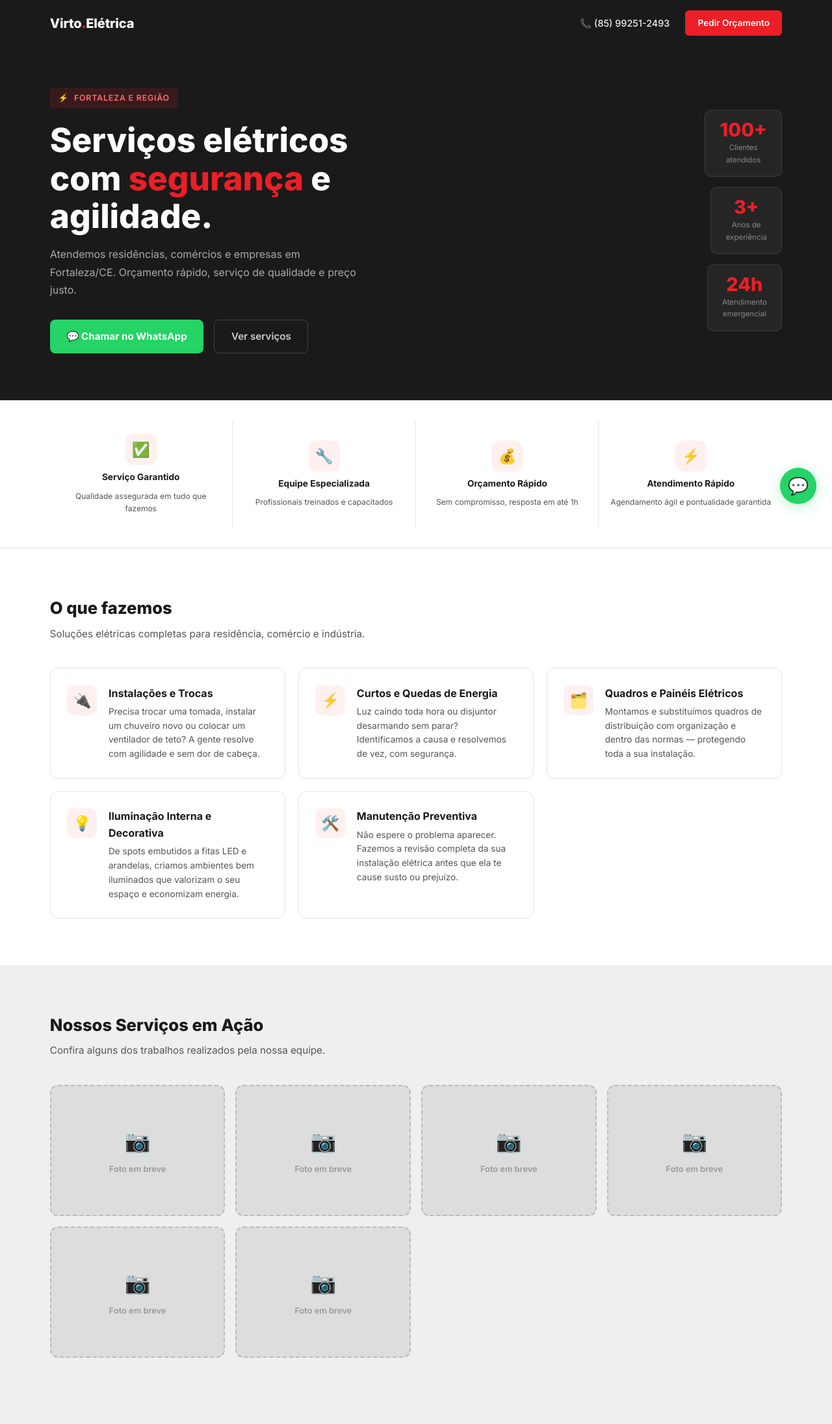
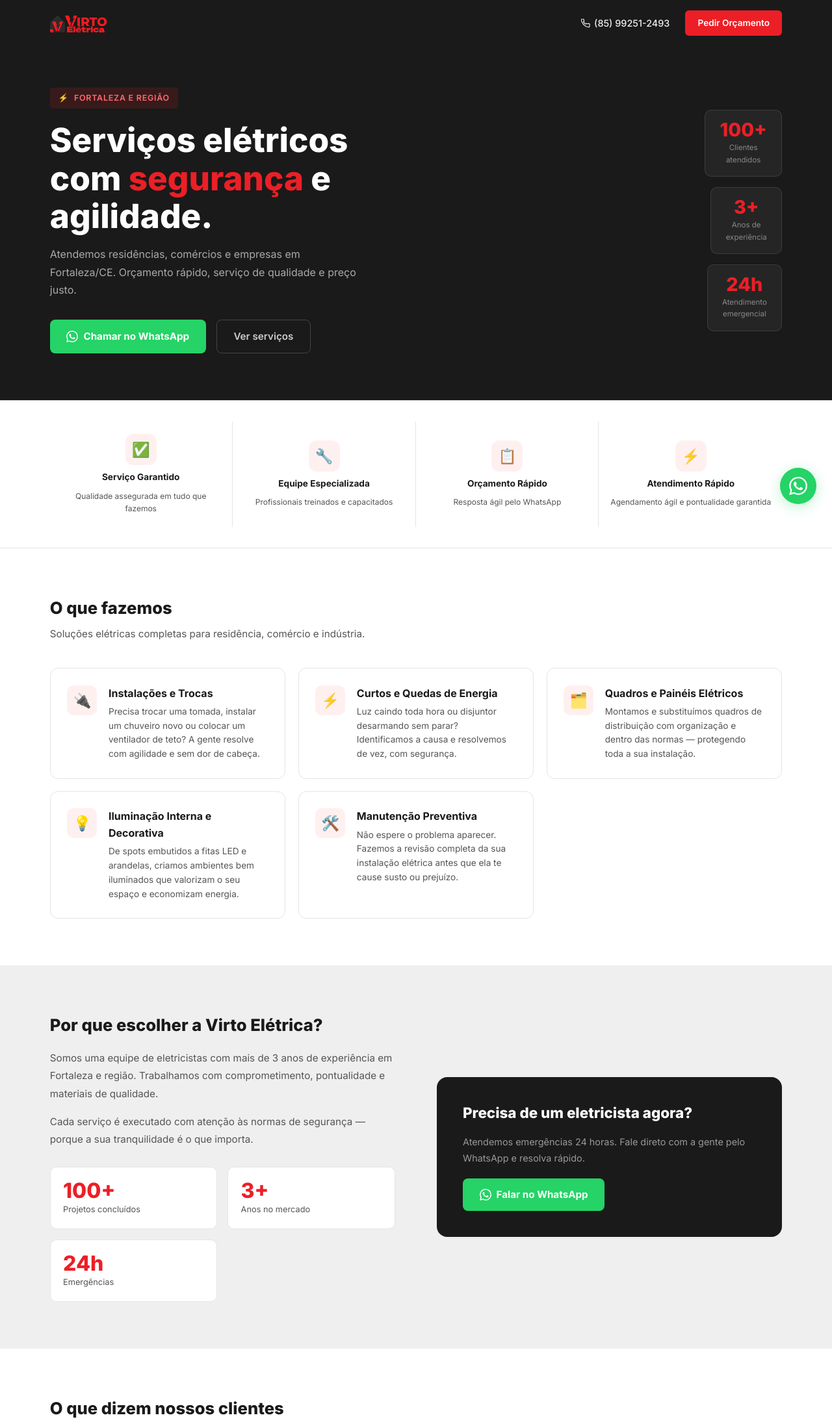
Before and after one commit to rpijoao/virto-eletrica, a website built with Vite: page index.html in a window 1280 px wide. Shown: the top 2192 px of the page at 65% size. Built offline with nearby package versions, Linux system fonts and the light colour scheme.

Commit message:
redesign: home com logo SVG, remover galeria vazia, limpar textos, links para /atendimento

```diff
--- a/index.html
+++ b/index.html
@@ -51,10 +51,15 @@
 
   <!-- NAV -->
   <nav>
-    <div class="nav-logo">Virto<span>.</span>Elétrica</div>
+    <a href="/" class="nav-logo">
+      <img src="/img/logo-virto-eletrica.svg" alt="Virto Elétrica" class="nav-logo-img">
+    </a>
     <div class="nav-right">
-      <a href="tel:+5585992512493" class="nav-phone">📞 (85) 99251-2493</a>
-      <a href="#contato" class="nav-btn">Pedir Orçamento</a>
+      <a href="tel:+5585992512493" class="nav-phone">
+        <svg width="14" height="14" viewBox="0 0 24 24" fill="none" stroke="currentColor" stroke-width="2"><path d="M22 16.92v3a2 2 0 01-2.18 2 19.79 19.79 0 01-8.63-3.07A19.5 19.5 0 013.07 9.81a19.79 19.79 0 01-3.07-8.68A2 2 0 012 .18h3a2 2 0 012 1.72c.127.96.361 1.903.7 2.81a2 2 0 01-.45 2.11L6.09 7.91a16 16 0 006 6l1.09-1.09a2 2 0 012.11-.45c.907.339 1.85.573 2.81.7A2 2 0 0122 16.92z"/></svg>
+        (85) 99251-2493
+      </a>
+      <a href="/atendimento" class="nav-btn">Pedir Orçamento</a>
       <button class="hamburger" id="hamburger" onclick="toggleMenu()" aria-label="Menu">
         <span></span><span></span><span></span>
       </button>
@@ -67,7 +72,7 @@
     <a href="#sobre" onclick="toggleMenu()">Sobre</a>
     <a href="#depoimentos" onclick="toggleMenu()">Depoimentos</a>
     <a href="#contato" onclick="toggleMenu()">Contato</a>
-    <a href="orcamento.html" class="mm-btn" onclick="toggleMenu()">Pedir Orçamento</a>
+    <a href="/atendimento" class="mm-btn" onclick="toggleMenu()">Pedir Orçamento</a>
   </div>
 
   <!-- HERO -->
@@ -84,7 +89,8 @@
       </p>
       <div class="hero-actions">
         <a href="https://wa.me/5585992512493?text=Ol%C3%A1%2C%20vim%20pelo%20site%20e%20gostaria%20de%20solicitar%20um%20or%C3%A7amento." class="btn-wpp" target="_blank">
-          💬 Chamar no WhatsApp
+          <svg width="18" height="18" viewBox="0 0 24 24" fill="#ffffff"><path d="M17.472 14.382c-.297-.149-1.758-.867-2.03-.967-.273-.099-.471-.148-.67.15-.197.297-.767.966-.94 1.164-.173.199-.347.223-.644.075-.297-.15-1.255-.463-2.39-1.475-.883-.788-1.48-1.761-1.653-2.059-.173-.297-.018-.458.13-.606.134-.133.298-.347.446-.52.149-.174.198-.298.298-.497.099-.198.05-.371-.025-.52-.075-.149-.669-1.612-.916-2.207-.242-.579-.487-.5-.669-.51-.173-.008-.371-.01-.57-.01-.198 0-.52.074-.792.372-.272.297-1.04 1.016-1.04 2.479 0 1.462 1.065 2.875 1.213 3.074.149.198 2.096 3.2 5.077 4.487.709.306 1.262.489 1.694.625.712.227 1.36.195 1.871.118.571-.085 1.758-.719 2.006-1.413.248-.694.248-1.289.173-1.413-.074-.124-.272-.198-.57-.347m-5.421 7.403h-.004a9.87 9.87 0 01-5.031-1.378l-.361-.214-3.741.982.998-3.648-.235-.374a9.86 9.86 0 01-1.51-5.26c.001-5.45 4.436-9.884 9.888-9.884 2.64 0 5.122 1.03 6.988 2.898a9.825 9.825 0 012.893 6.994c-.003 5.45-4.437 9.884-9.885 9.884m8.413-18.297A11.815 11.815 0 0012.05 0C5.495 0 .16 5.335.157 11.892c0 2.096.547 4.142 1.588 5.945L.057 24l6.305-1.654a11.882 11.882 0 005.683 1.448h.005c6.554 0 11.89-5.335 11.893-11.893a11.821 11.821 0 00-3.48-8.413z"/></svg>
+          Chamar no WhatsApp
         </a>
         <a href="#servicos" class="btn-outline">Ver serviços</a>
       </div>
@@ -118,9 +124,9 @@
       <div class="strip-desc">Profissionais treinados e capacitados</div>
     </div>
     <div class="strip-item">
-      <div class="ico">💰</div>
+      <div class="ico">📋</div>
       <div class="strip-label">Orçamento Rápido</div>
-      <div class="strip-desc">Sem compromisso, resposta em até 1h</div>
+      <div class="strip-desc">Resposta ágil pelo WhatsApp</div>
     </div>
     <div class="strip-item">
       <div class="ico">⚡</div>
@@ -172,20 +178,6 @@
     </div>
   </section>
 
-  <!-- GALERIA -->
-  <section id="galeria">
-    <h2 class="section-title">Nossos Serviços em Ação</h2>
-    <p class="section-sub">Confira alguns dos trabalhos realizados pela nossa equipe.</p>
-    <div class="galeria-grid">
-      <div class="galeria-placeholder"><span class="ph-icon">📷</span><span class="ph-label">Foto em breve</span></div>
-      <div class="galeria-placeholder"><span class="ph-icon">📷</span><span class="ph-label">Foto em breve</span></div>
-      <div class="galeria-placeholder"><span class="ph-icon">📷</span><span class="ph-label">Foto em breve</span></div>
-      <div class="galeria-placeholder"><span class="ph-icon">📷</span><span class="ph-label">Foto em breve</span></div>
-      <div class="galeria-placeholder"><span class="ph-icon">📷</span><span class="ph-label">Foto em breve</span></div>
-      <div class="galeria-placeholder"><span class="ph-icon">📷</span><span class="ph-label">Foto em breve</span></div>
-    </div>
-  </section>
-
   <!-- SOBRE -->
   <section id="sobre">
     <div>
@@ -208,7 +200,8 @@
       <h3>Precisa de um eletricista agora?</h3>
       <p>Atendemos emergências 24 horas. Fale direto com a gente pelo WhatsApp e resolva rápido.</p>
       <a href="https://wa.me/5585992512493?text=Ol%C3%A1%2C%20vim%20pelo%20site%20e%20gostaria%20de%20solicitar%20um%20or%C3%A7amento." class="btn-wpp" target="_blank">
-        💬 Falar no WhatsApp
+        <svg width="18" height="18" viewBox="0 0 24 24" fill="#ffffff"><path d="M17.472 14.382c-.297-.149-1.758-.867-2.03-.967-.273-.099-.471-.148-.67.15-.197.297-.767.966-.94 1.164-.173.199-.347.223-.644.075-.297-.15-1.255-.463-2.39-1.475-.883-.788-1.48-1.761-1.653-2.059-.173-.297-.018-.458.13-.606.134-.133.298-.347.446-.52.149-.174.198-.298.298-.497.099-.198.05-.371-.025-.52-.075-.149-.669-1.612-.916-2.207-.242-.579-.487-.5-.669-.51-.173-.008-.371-.01-.57-.01-.198 0-.52.074-.792.372-.272.297-1.04 1.016-1.04 2.479 0 1.462 1.065 2.875 1.213 3.074.149.198 2.096 3.2 5.077 4.487.709.306 1.262.489 1.694.625.712.227 1.36.195 1.871.118.571-.085 1.758-.719 2.006-1.413.248-.694.248-1.289.173-1.413-.074-.124-.272-.198-.57-.347m-5.421 7.403h-.004a9.87 9.87 0 01-5.031-1.378l-.361-.214-3.741.982.998-3.648-.235-.374a9.86 9.86 0 01-1.51-5.26c.001-5.45 4.436-9.884 9.888-9.884 2.64 0 5.122 1.03 6.988 2.898a9.825 9.825 0 012.893 6.994c-.003 5.45-4.437 9.884-9.885 9.884m8.413-18.297A11.815 11.815 0 0012.05 0C5.495 0 .16 5.335.157 11.892c0 2.096.547 4.142 1.588 5.945L.057 24l6.305-1.654a11.882 11.882 0 005.683 1.448h.005c6.554 0 11.89-5.335 11.893-11.893a11.821 11.821 0 00-3.48-8.413z"/></svg>
+        Falar no WhatsApp
       </a>
     </div>
   </section>
@@ -257,7 +250,7 @@
   <section id="contato">
     <div class="contato-inner">
       <h2>Solicite seu orçamento</h2>
-      <p>Rápido e sem compromisso. Respondemos em até 1 hora nos dias úteis.</p>
+      <p>Resposta rápida pelo WhatsApp. Atendemos Fortaleza e região.</p>
       <div class="contato-options">
         <a href="https://wa.me/5585992512493?text=Ol%C3%A1%2C%20vim%20pelo%20site%20e%20gostaria%20de%20solicitar%20um%20or%C3%A7amento." class="copt" target="_blank">
           <span class="cico">💬</span>
@@ -270,25 +263,21 @@
           <span class="cval">(85) 99251-2493</span>
         </a>
       </div>
-      <form class="contato-form" onsubmit="return false">
-        <div class="form-row">
-          <input type="text" placeholder="Seu nome" />
-          <input type="tel" placeholder="WhatsApp" />
-        </div>
-        <textarea placeholder="Descreva o serviço que precisa..."></textarea>
-        <button class="form-submit" type="submit">Enviar mensagem →</button>
-      </form>
     </div>
   </section>
 
   <!-- FOOTER -->
   <footer>
-    <div class="footer-logo">Virto<span>.</span>Elétrica</div>
+    <a href="/" class="footer-logo-link">
+      <img src="/img/logo-virto-eletrica.svg" alt="Virto Elétrica" class="footer-logo-img">
+    </a>
     <div class="footer-copy">© 2025 Virto Elétrica · Fortaleza, CE · Todos os direitos reservados</div>
   </footer>
 
   <!-- WhatsApp flutuante -->
-  <a href="https://wa.me/5585992512493?text=Ol%C3%A1%2C%20vim%20pelo%20site%20e%20gostaria%20de%20solicitar%20um%20or%C3%A7amento." class="wpp-float" target="_blank" title="Chamar no WhatsApp">💬</a>
+  <a href="https://wa.me/5585992512493?text=Ol%C3%A1%2C%20vim%20pelo%20site%20e%20gostaria%20de%20solicitar%20um%20or%C3%A7amento." class="wpp-float" target="_blank" title="Chamar no WhatsApp">
+    <svg width="28" height="28" viewBox="0 0 24 24" fill="#ffffff"><path d="M17.472 14.382c-.297-.149-1.758-.867-2.03-.967-.273-.099-.471-.148-.67.15-.197.297-.767.966-.94 1.164-.173.199-.347.223-.644.075-.297-.15-1.255-.463-2.39-1.475-.883-.788-1.48-1.761-1.653-2.059-.173-.297-.018-.458.13-.606.134-.133.298-.347.446-.52.149-.174.198-.298.298-.497.099-.198.05-.371-.025-.52-.075-.149-.669-1.612-.916-2.207-.242-.579-.487-.5-.669-.51-.173-.008-.371-.01-.57-.01-.198 0-.52.074-.792.372-.272.297-1.04 1.016-1.04 2.479 0 1.462 1.065 2.875 1.213 3.074.149.198 2.096 3.2 5.077 4.487.709.306 1.262.489 1.694.625.712.227 1.36.195 1.871.118.571-.085 1.758-.719 2.006-1.413.248-.694.248-1.289.173-1.413-.074-.124-.272-.198-.57-.347m-5.421 7.403h-.004a9.87 9.87 0 01-5.031-1.378l-.361-.214-3.741.982.998-3.648-.235-.374a9.86 9.86 0 01-1.51-5.26c.001-5.45 4.436-9.884 9.888-9.884 2.64 0 5.122 1.03 6.988 2.898a9.825 9.825 0 012.893 6.994c-.003 5.45-4.437 9.884-9.885 9.884m8.413-18.297A11.815 11.815 0 0012.05 0C5.495 0 .16 5.335.157 11.892c0 2.096.547 4.142 1.588 5.945L.057 24l6.305-1.654a11.882 11.882 0 005.683 1.448h.005c6.554 0 11.89-5.335 11.893-11.893a11.821 11.821 0 00-3.48-8.413z"/></svg>
+  </a>
 
 </body>
 </html>
--- a/src/css/components.css
+++ b/src/css/components.css
@@ -16,15 +16,14 @@ nav {
 }
 
 .nav-logo {
-  font-size: 1.25rem;
-  font-weight: 800;
-  color: var(--white);
-  letter-spacing: -0.01em;
+  display: flex;
+  align-items: center;
   text-decoration: none;
 }
 
-.nav-logo span {
-  color: var(--red);
+.nav-logo-img {
+  height: 28px;
+  width: auto;
 }
 
 .nav-right {
@@ -39,6 +38,9 @@ nav {
   font-weight: 500;
   text-decoration: none;
   transition: color var(--transition-fast);
+  display: flex;
+  align-items: center;
+  gap: 6px;
 }
 
 .nav-phone:hover {
@@ -221,14 +223,21 @@ footer {
   gap: 1rem;
 }
 
-.footer-logo {
-  font-size: 1rem;
-  font-weight: 800;
-  color: var(--white);
+.footer-logo-link {
+  display: flex;
+  align-items: center;
+  text-decoration: none;
 }
 
-.footer-logo span {
-  color: var(--red);
+.footer-logo-img {
+  height: 24px;
+  width: auto;
+  opacity: 0.7;
+  transition: opacity var(--transition-fast);
+}
+
+.footer-logo-img:hover {
+  opacity: 1;
 }
 
 .footer-copy {
--- a/src/css/home.css
+++ b/src/css/home.css
@@ -190,42 +190,8 @@
   line-height: 1.6;
 }
 
-/* ── GALERIA ── */
-#galeria {
-  padding: var(--pad-section);
-  background: var(--light);
-}
+/* Galeria removida — adicionar quando tiver fotos reais */
 
-.galeria-grid {
-  display: grid;
-  grid-template-columns: repeat(auto-fit, minmax(220px, 1fr));
-  gap: 1rem;
-  margin-top: 1rem;
-}
-
-.galeria-placeholder {
-  aspect-ratio: 4/3;
-  background: #ddd;
-  border-radius: 12px;
-  display: flex;
-  flex-direction: column;
-  align-items: center;
-  justify-content: center;
-  gap: 0.5rem;
-  border: 2px dashed #bbb;
-}
-
-.galeria-placeholder .ph-icon {
-  font-size: 2rem;
-}
-
-.galeria-placeholder .ph-label {
-  font-size: 0.8rem;
-  color: #999;
-  font-weight: 600;
-}
-
-/* ── SOBRE ── */
 #sobre {
   background: var(--light);
   padding: var(--pad-section);
```
